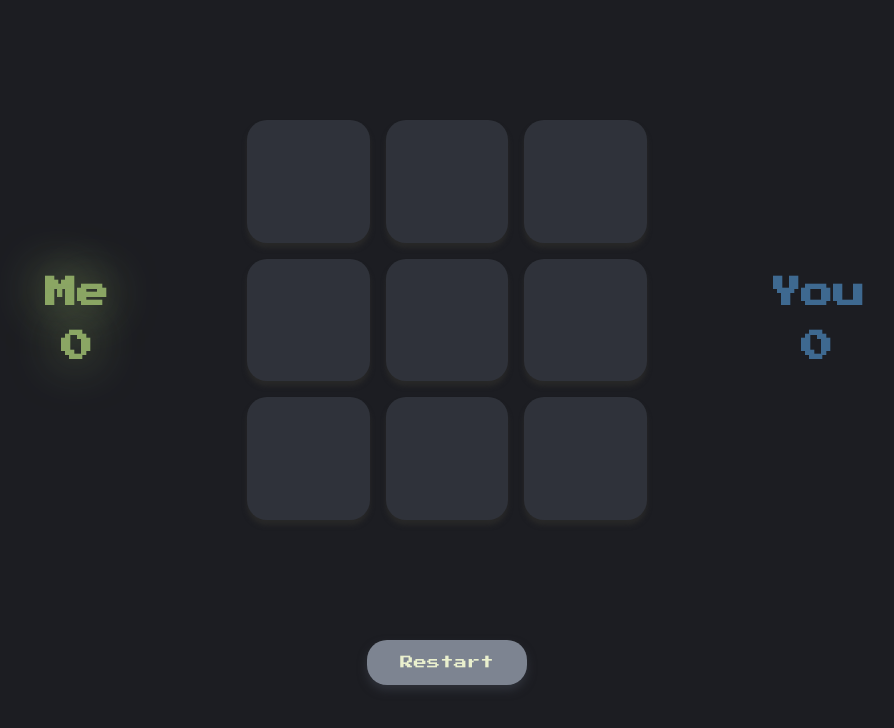
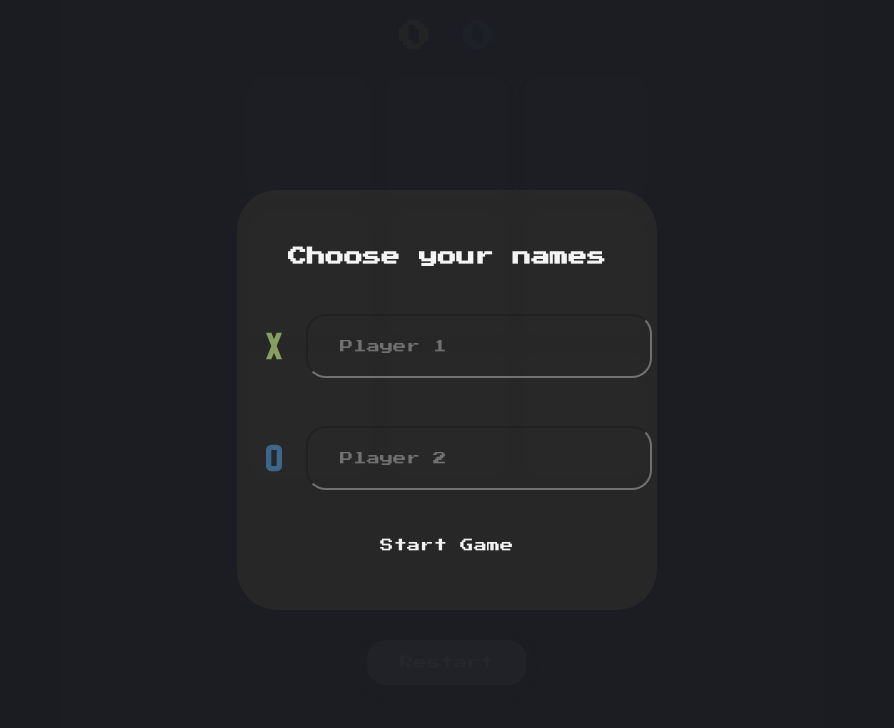
Before and after one commit to Dewiin/tic-tac-toe, a plain HTML site: page index.html in a window 1280 px wide. Shown: the whole page, without its empty margins (193-1087 px from the left). Drawn offline with Linux system fonts and the light colour scheme; a web font is replaced by a local one.

Commit message:
added naming functionality

```diff
--- a/index.css
+++ b/index.css
@@ -28,9 +28,6 @@ body {
 /* Game Board */
 .content {
     height: 80%;
-    display: flex;
-    justify-content: center;
-    align-items: center;
     gap: 120px;
 }
 
@@ -38,7 +35,7 @@ body {
     aspect-ratio: 1 / 1;
     width: var(--board-size);
     min-width: 350px;
-    /* margin: auto; */
+    margin: auto;
     display: grid;
     grid-template-columns: repeat(3, 1fr);
     grid-template-rows: repeat(3, 1fr);
@@ -62,9 +59,15 @@ body {
 
 
 /* Player Scores */
+.player-scores {
+    display: flex;
+    justify-content: center;
+    gap: 2rem;
+}
+
 .player-one-score, .player-two-score {
     text-align: center;
-    width: 100px;
+    width: fit-content;
 }
 
 .player-one-score {
@@ -75,7 +78,7 @@ body {
     color: var(--player-two-font-color);
 }
 
-.player-one-score.active, .player-two-score.active {
+.player-one-score.winRound, .player-two-score.winRound {
     text-shadow: 0 0 50px;
     transition-duration: 200ms;
 }
@@ -108,3 +111,57 @@ body {
 .gameActions > button:last-child.active {
     display: block;
 }
+
+/* Modal */
+.modal {
+    display: block;
+    position: absolute;
+    top:0;
+    left: 0;
+    height: 100%;
+    width: 100%;
+    background-color: var(--background-color);
+    opacity: 0.95;
+    align-content: center;
+}
+
+.modal-content {
+    margin: auto;
+    width: 30vw;
+    height: 50vh;
+    min-width: 420px;
+    min-height: 420px;
+    background-color: var(--field-shadow);
+    align-content: center;
+    border-radius: 40px;
+}
+.modal-content > * {
+    color: white;
+    width: fit-content;
+    margin: auto;
+    align-content: center;
+}
+.modal-content > form > * {
+    display: flex;
+    margin: 3rem 0;
+    justify-content: center;
+}
+.modal-content > form > div > input {
+    color: white;
+    padding: 0 2rem;
+    border-radius: 20px;
+    background-color: rgb(0,0,0,0);
+}
+.modal-content > form button:last-child {
+    border: none;
+    background-color: rgb(0,0,0,0);
+    color: white;
+    margin: auto;
+}
+
+.modal-content > form button:last-child:hover {
+    transform: scale(1.2);
+    transition-duration: 200ms;
+    cursor: pointer;
+    color: var(--game-actions-button-color);
+}
--- a/index.html
+++ b/index.html
@@ -8,10 +8,32 @@
     <script src="index.js" defer></script>
 </head>
 <body>
+    <div class="modal">
+        <div class="modal-content">
+            <h3>Choose your names</h3>
+            <form>
+                <div class="input">
+                    <img style="height: 4rem" src="assets/alpha-x.svg">
+                    <input type="text" placeholder="Player 1" id="name-one" maxlength="10" required>
+                </div>
+                <div class="input">
+                    <img style="height: 4rem" src="assets/alpha-o.svg">
+                    <input type="text" placeholder="Player 2" id="name-two" maxlength="10" required>
+                </div>
+                <button type="submit">Start Game</button>
+            </form>
+        </div>
+    </div>
     <div class="content">
-        <div class="player-one-score active">
-            <h1>Player 1</h1>
-            <h1 class="score">0</h1>
+        <div class="player-scores">
+            <div class="player-one-score active">
+                <h1></h1>
+                <h1 class="score">0</h1>
+            </div>
+            <div class="player-two-score">
+                <h1></h1>
+                <h1 class="score">0</h1>
+            </div>
         </div>
         <div id="game-board">
             <div class="board-field" data-index="0"></div>
@@ -26,10 +48,6 @@
             <div class="board-field" data-index="7"></div>
             <div class="board-field" data-index="8"></div>
         </div>
-        <div class="player-two-score">
-            <h1>Player 2</h1>
-            <h1 class="score">0</h1>
-        </div>
     </div>
     <div class="gameActions">
         <button>Restart</button>
--- a/index.js
+++ b/index.js
@@ -85,12 +85,18 @@ const playGame = (function() {
             }
 
             if(win[0] == 'X') {
+                playerOne.classList.add("winRound");
+                playerTwo.classList.remove("winRound");
                 playerOne.children[1].textContent++;
             }
             else if(win[0] == 'O') {
+                playerTwo.classList.add("winRound");
+                playerOne.classList.remove("winRound");
                 playerTwo.children[1].textContent++;
             }
             else {
+                playerOne.classList.add("winRound");
+                playerTwo.classList.add("winRound");
                 playerOne.children[1].textContent++;
                 playerTwo.children[1].textContent++;
             }
@@ -122,7 +128,6 @@ const playGame = (function() {
 const playerOne = document.querySelector(".player-one-score");
 const playerTwo = document.querySelector(".player-two-score");
 const boardField = document.querySelectorAll(".board-field");
-playGame.createPlayers("Me", "You");
 boardField.forEach((field, index) => {
     field.addEventListener("click", () => {
         if(playerOne.classList.contains("active")) {
@@ -139,8 +144,11 @@ boardField.forEach((field, index) => {
         }
 
         if(playGame.checkWin()) {
-            playGame.createPlayers("Me", "You");
+            const nameOne = document.querySelector("#name-one").value;
+            const nameTwo = document.querySelector("#name-two").value;
+            playGame.createPlayers(nameOne, nameTwo);
             nextRound.classList.toggle("active");
+
         }
     });
 });
@@ -154,6 +162,9 @@ restart.addEventListener("click", () => {
     boardField.forEach((field) => {
         field.style.pointerEvents = "auto";
     });
+
+    const modal = document.querySelector(".modal");
+    modal.style.display = "block";
 });
 
 const nextRound = document.querySelector(".gameActions > button:last-child");
@@ -164,3 +175,24 @@ nextRound.addEventListener("click", () => {
         field.style.pointerEvents = "auto";
     });
 });
+
+const startGame = document.querySelector(".modal-content > form button:last-child");
+startGame.addEventListener("click", (e) => {
+    e.preventDefault();
+
+    const form = document.querySelector(".modal-content > form");
+    if (!form.checkValidity()) {
+        form.reportValidity();
+        return;
+    }
+
+    const modal = document.querySelector(".modal");
+    modal.style.display = "none";
+
+    const nameOne = document.querySelector("#name-one").value;
+    const nameTwo = document.querySelector("#name-two").value;
+    playGame.createPlayers(nameOne, nameTwo);
+
+    playerOne.classList.remove("winRound");
+    playerTwo.classList.remove("winRound");
+});
```
